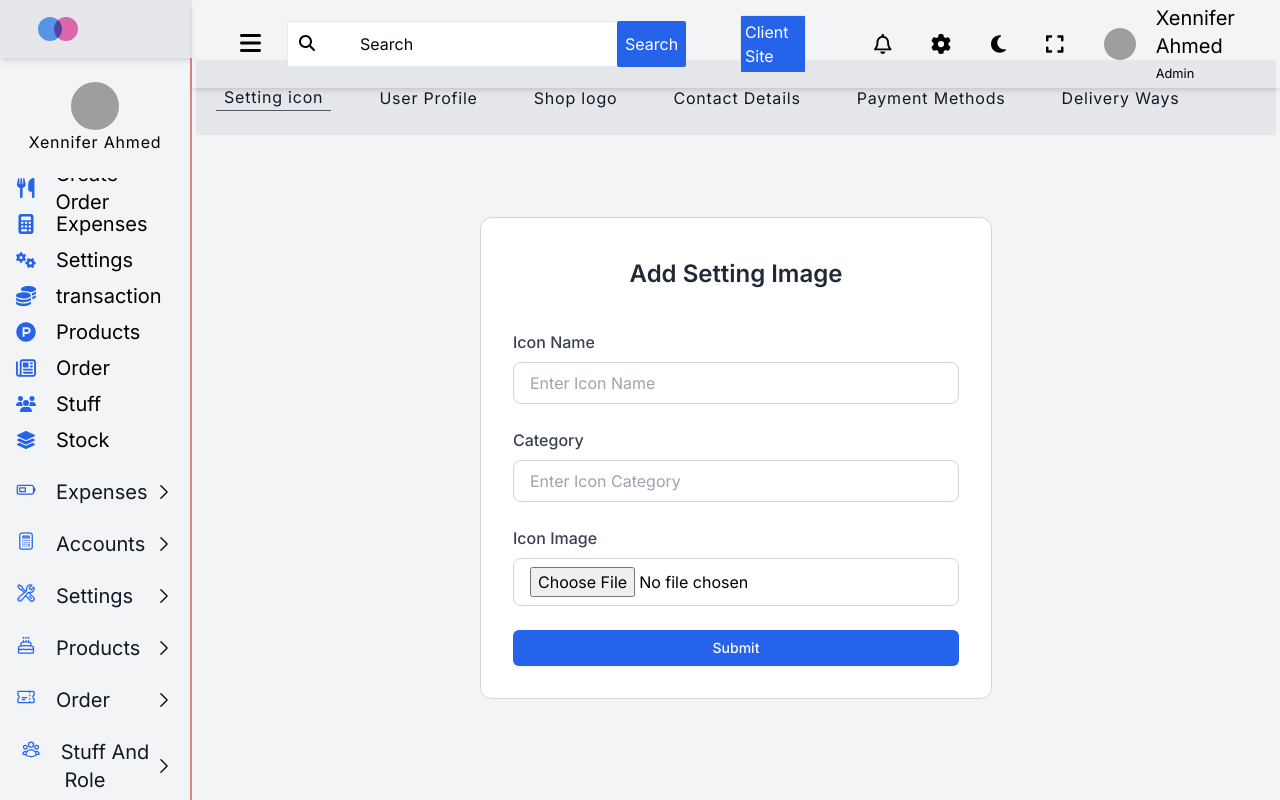
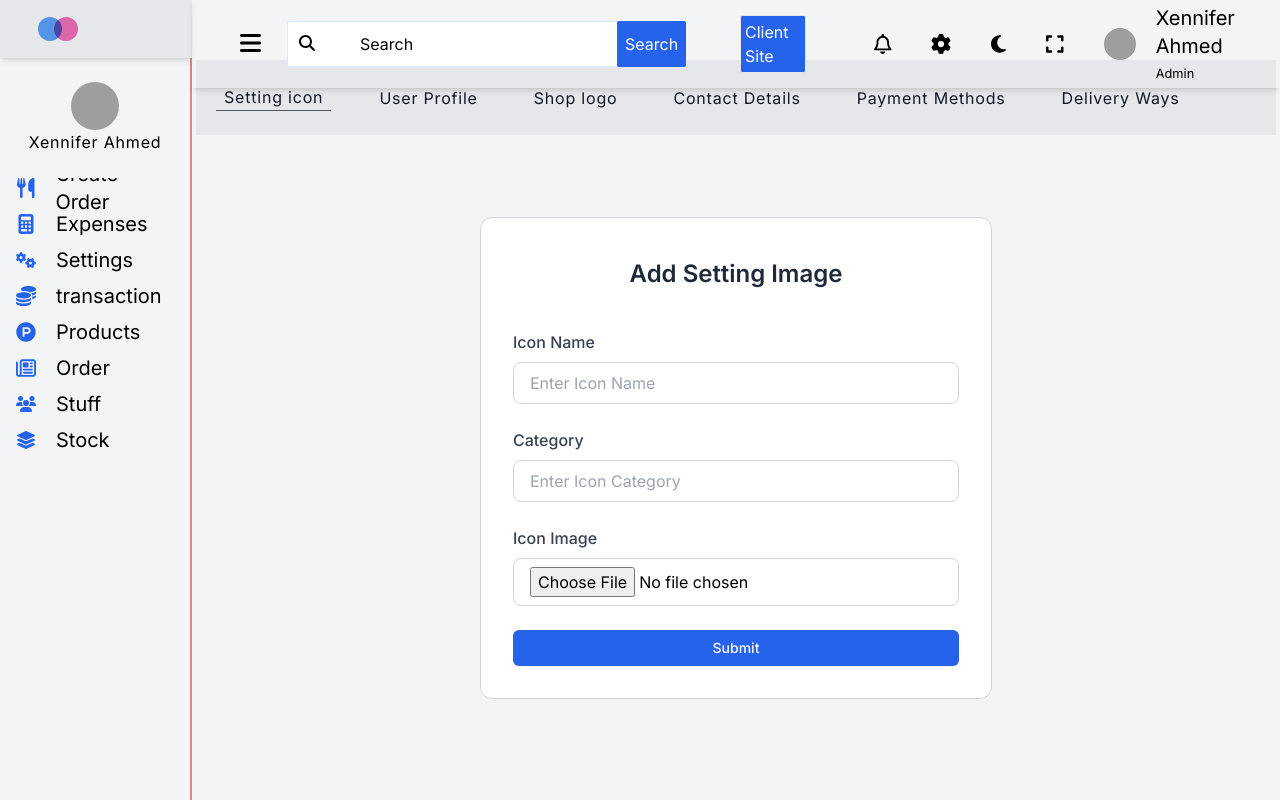
Before and after one commit to ImranGreet/xenmesh-restaurant-management-service, a Vue app: page /admin/settingassets in a window 1280 px wide. Built offline with nearby package versions, Linux system fonts and the light colour scheme; grey boxes are pictures that could not be loaded; what @formkit/vue would draw is missing.

Commit message:
sidebar is now minimised

```diff
--- a/index.html
+++ b/index.html
@@ -23,6 +23,7 @@
   </head>
   <body>
     <div id="app"></div>
+    <div id="teleportElement"></div>
     <script
       type="module"
       src="/src/main.js"></script>
--- a/src/layouts/Rightsidebar.vue
+++ b/src/layouts/Rightsidebar.vue
@@ -180,7 +180,7 @@
             >
           </router-link>
           <span></span>
-          <div
+          <!-- <div
             v-for="(sidebarLink, index) in useLeftSideBarRouterLink"
             :key="index">
             <Menu
@@ -189,7 +189,7 @@
               :componentText="sidebarLink.largeIcon">
               {{ sidebarLink.name }}
             </Menu>
-          </div>
+          </div> -->
         </div>
       </div>
     </div>
```
Also changed, not shown: src/layouts/Admin.vue (+1 -6 lines).
